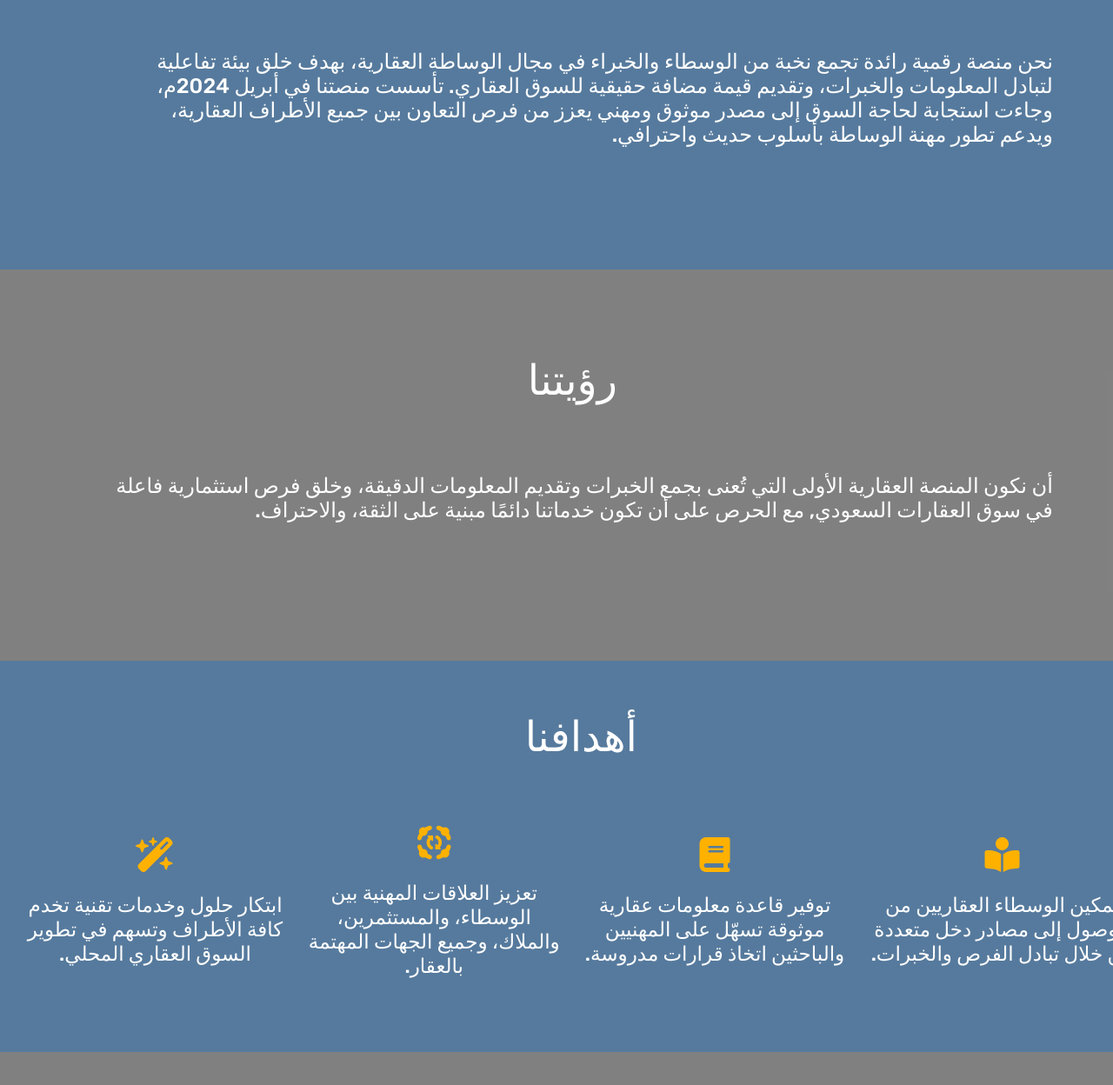
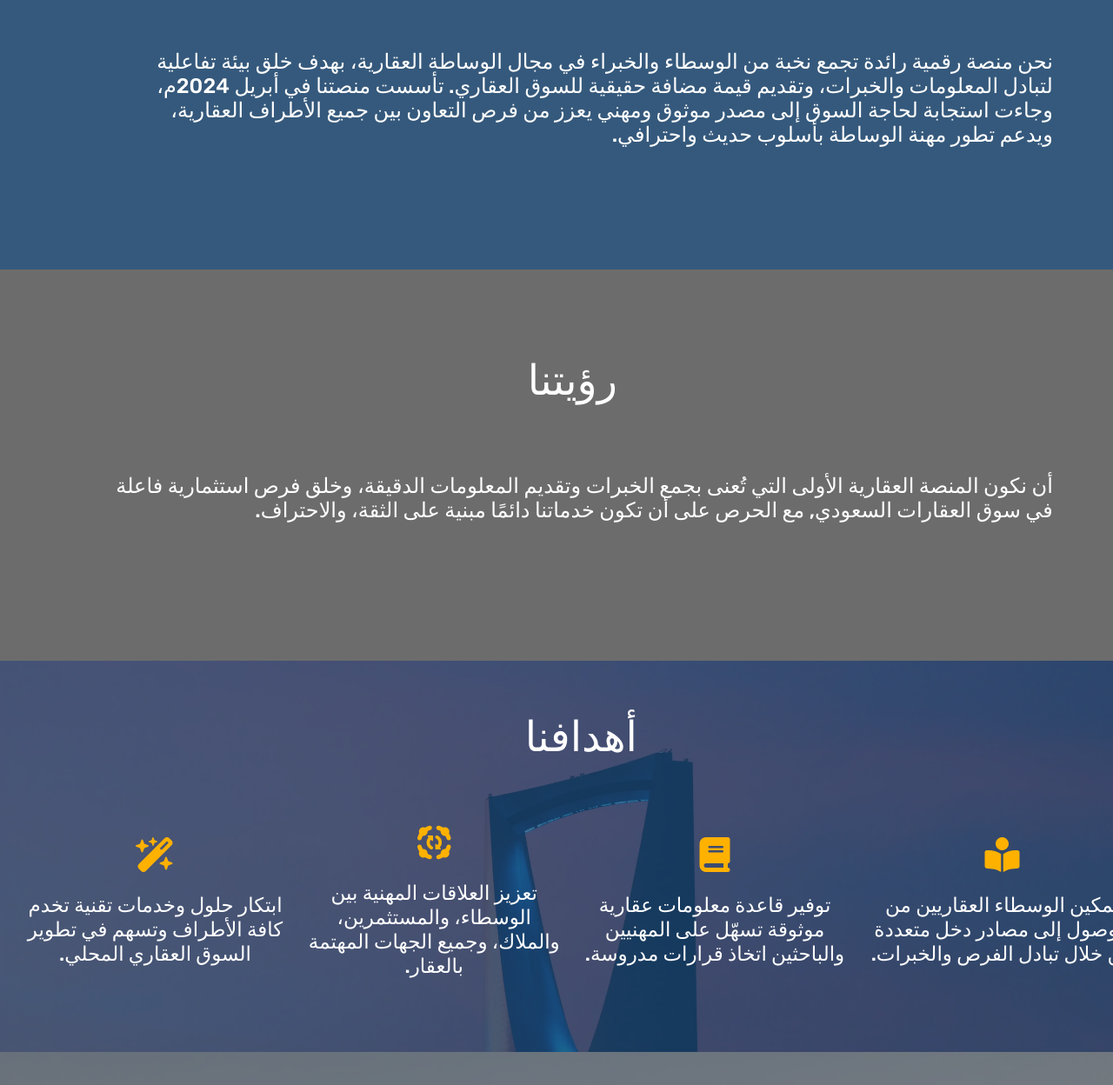
Before and after one commit to AHMED667830/-Project-UlumAqariya-, a plain HTML site: page index.html in a window 1280 px wide. Shown: the part 590-1838 px from the top of the page at 87% size. Drawn offline with Linux system fonts and the light colour scheme; the site is published under a folder, as on GitHub Pages, so addresses that start at the root find nothing.

Commit message:
Update style.css

```diff
--- a/style/style.css
+++ b/style/style.css
@@ -91,7 +91,7 @@ h2 {
 
 .ax1 {
     z-index: 1;
-    background-image: url(/img/uone.webp);
+    background-image: url(../img/uone.webp);
     background-size: cover;
     position: relative;
     color: #fff;
@@ -135,7 +135,7 @@ h2 {
 /* start  tuo */
 
 .ax2{
-    background-image: url(/img/usix.webp);
+    background-image: url(../img/usix.webp);
     background-size: cover;
     position: relative;
     color: #fff;
@@ -177,7 +177,7 @@ h2 {
 /* start terra  */
 
 .ax3 {
-    background-image: url(/img/utwo.webp);
+    background-image: url(../img/utwo.webp);
     background-size: 100%;
     background-position: 0px;
     background-position-y: -100px;
@@ -234,7 +234,7 @@ h2 {
 /* start fore */
 
 .ax4 {
-    background-image: url(/img/uthree.webp);
+    background-image: url(../img/uthree.webp);
     background-size: cover;
     position: relative;
     color: #fff;
@@ -293,7 +293,7 @@ h2 {
 /* start five */
 
 .ax5 {
-    background-image: url(/img/ufour.webp);
+    background-image: url(../img/ufour.webp);
     background-size: cover;
     position: relative;
     color: #fff;
```
